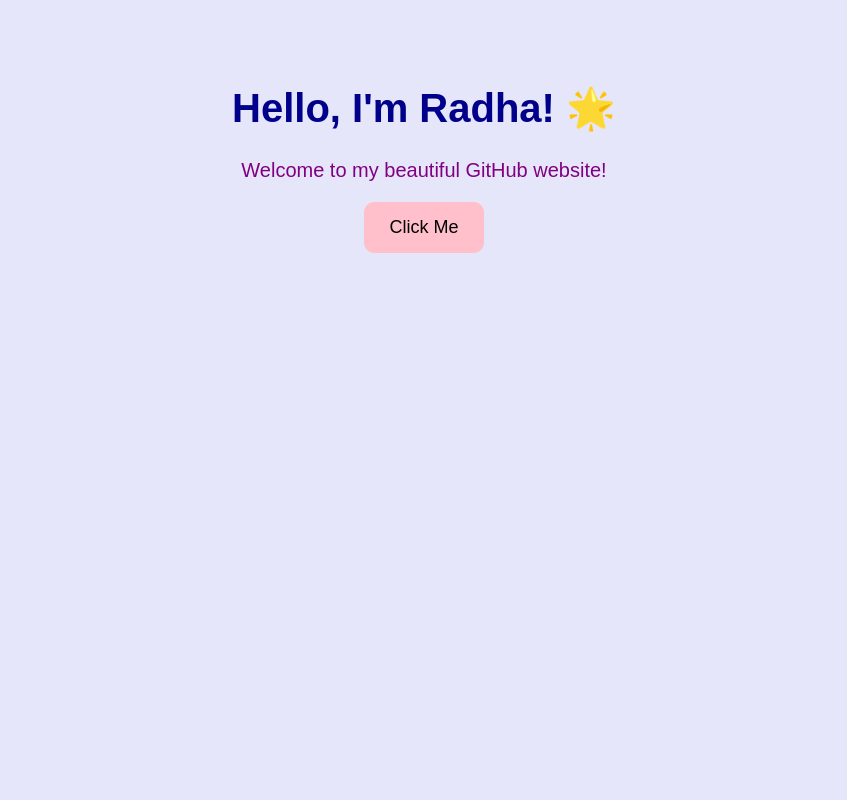
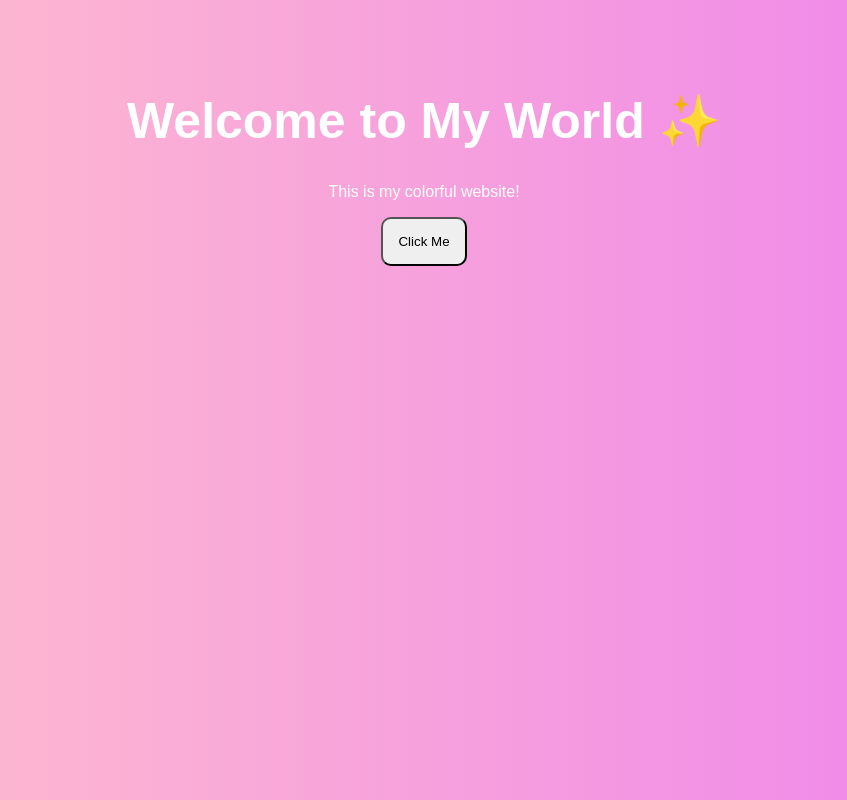
Before and after one commit to radhavadgaonkar2011-meow/radhavadgaonkar, a plain HTML site: page index.html in a window 1280 px wide. Shown: the whole page, without its empty margins (216-1063 px from the left). Drawn offline with Linux system fonts and the light colour scheme.

Commit message:
Update index.html

```diff
--- a/index.html
+++ b/index.html
@@ -1,42 +1,27 @@
 <!DOCTYPE html>
 <html>
 <head>
-    <title>Radha's Website</title>
+<title>Radha's World</title>
 <style>
 body {
-            background-color: lavender;
-            font-family: Arial, sans-serif;
+    background: linear-gradient(to right, pink, violet);
     text-align: center;
+    font-family: Arial;
+    color: white;
     padding: 50px;
 }
-
 h1 {
-            color: darkblue;
-            font-size: 40px;
+    font-size: 50px;
 }
-
-        p {
-            color: purple;
-            font-size: 20px;
-        }
-
 button {
-            background-color: pink;
-            border: none;
-            padding: 15px 25px;
-            font-size: 18px;
+    padding: 15px;
     border-radius: 10px;
-            cursor: pointer;
-        }
-
-        button:hover {
-            background-color: hotpink;
 }
 </style>
 </head>
 <body>
-    <h1>Hello, I'm Radha! 🌟</h1>
-    <p>Welcome to my beautiful GitHub website!</p>
-    <button onclick="alert('Thanks for visiting my site! 💖')">Click Me</button>
+<h1>Welcome to My World ✨</h1>
+<p>This is my colorful website!</p>
+<button>Click Me</button>
 </body>
 </html>
```
Lines whose indentation alone changed are shown as unchanged.
